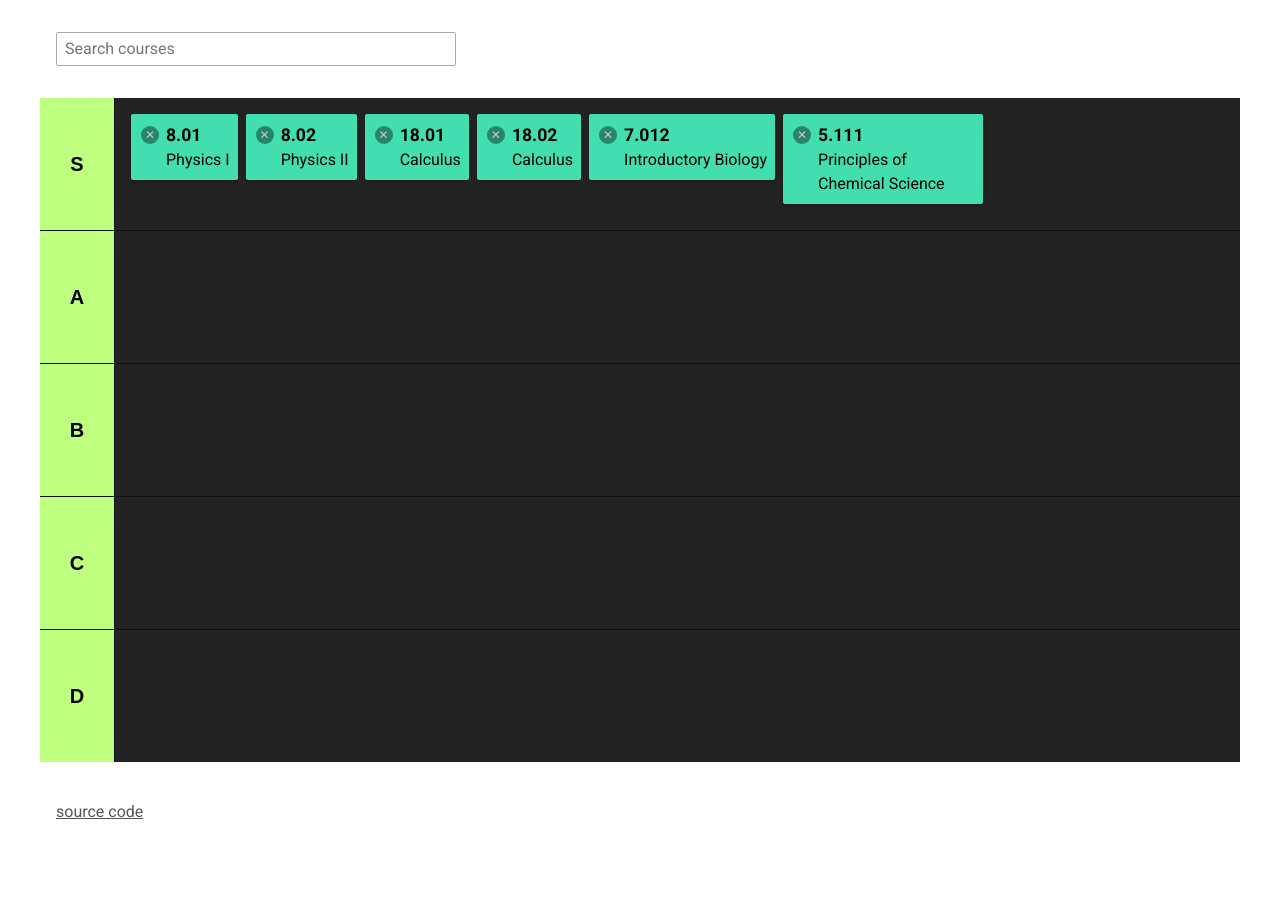
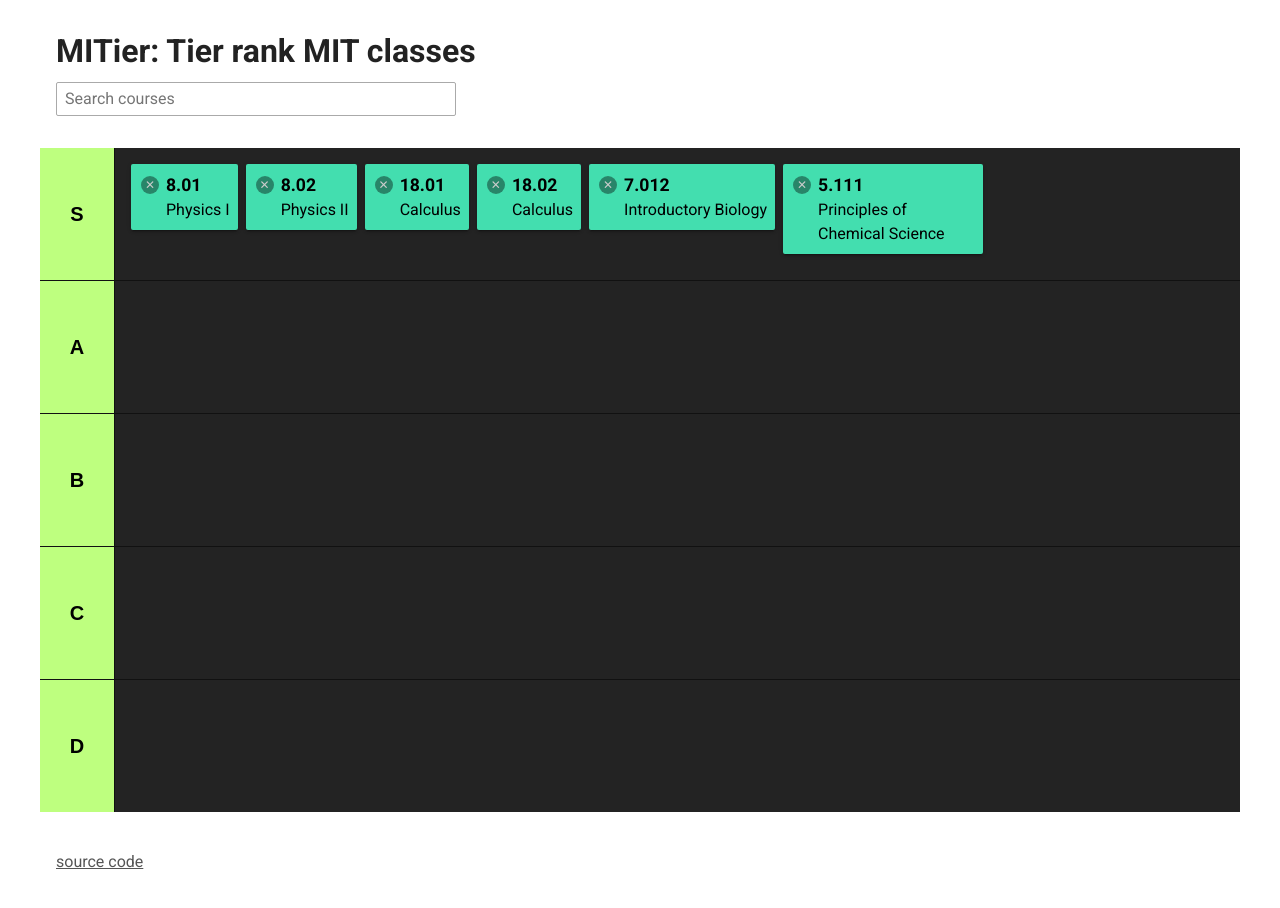
Before and after one commit to katmh/mitier, a Next.js app: page / in a window 1280 px wide. Shown: the top 908 px of the page. Before the commit the page ends 869 px from the top, so only its background shows below. Built offline with nearby package versions, Linux system fonts and the light colour scheme.

Commit message:
Add heading

```diff
--- a/components/Header.js
+++ b/components/Header.js
@@ -83,6 +83,8 @@
   render() {
     return (
       <header>
+        <h1>MITier: Tier rank MIT classes</h1>
+        <div id="search">
           <div ref={this.wrapperRef}>
             <SearchInput
               onChange={debounce(this.search)}
@@ -95,10 +97,19 @@
             />
           </div>
           <div></div>
+        </div>
         <style jsx>{`
           header {
             padding: 0 1rem;
             margin-bottom: 2rem;
+          }
+
+          h1 {
+            margin-bottom: 0.75rem;
+            color: #222;
+          }
+
+          #search {
             display: flex;
             justify-content: space-between;
           }
```
Lines whose indentation alone changed are shown as unchanged.
